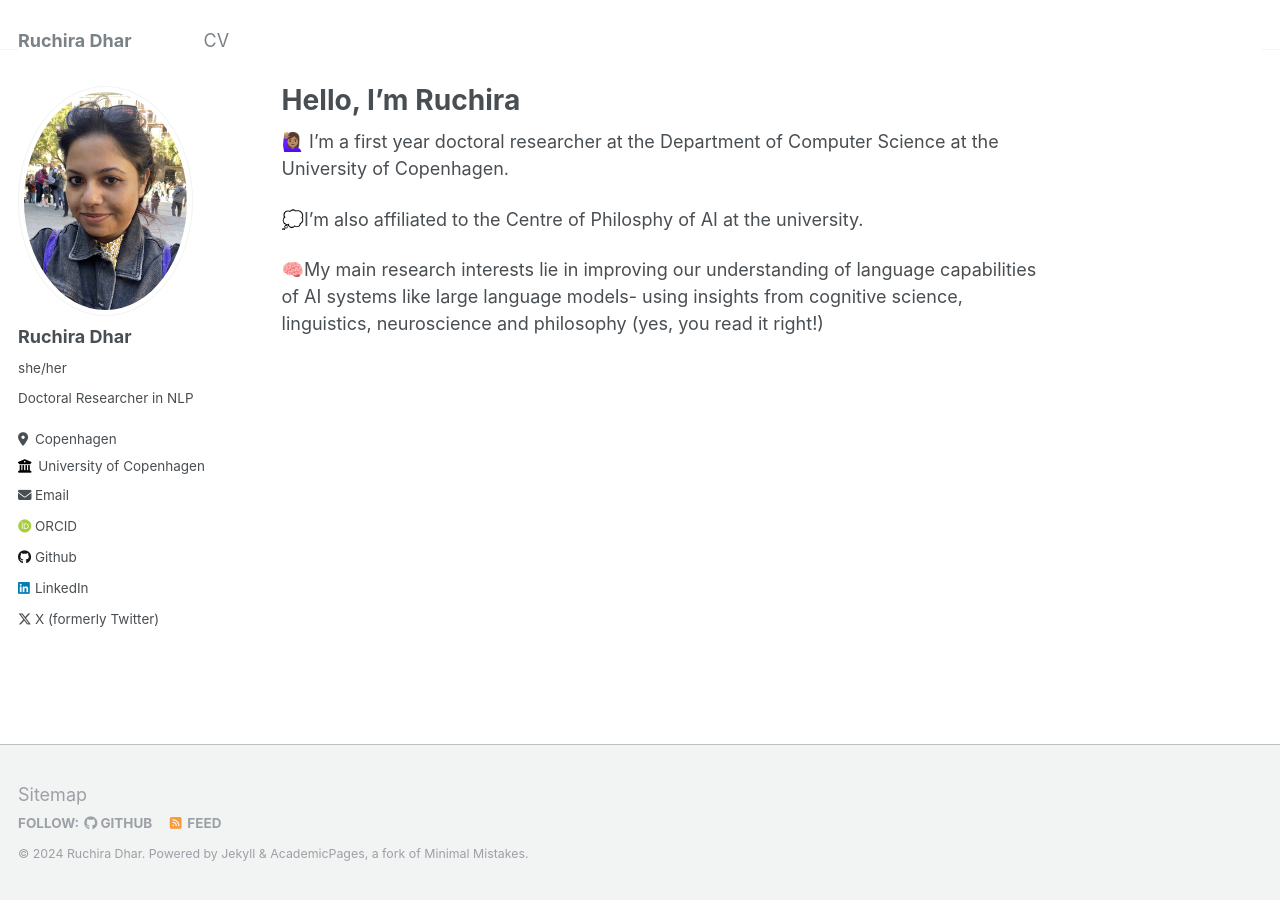
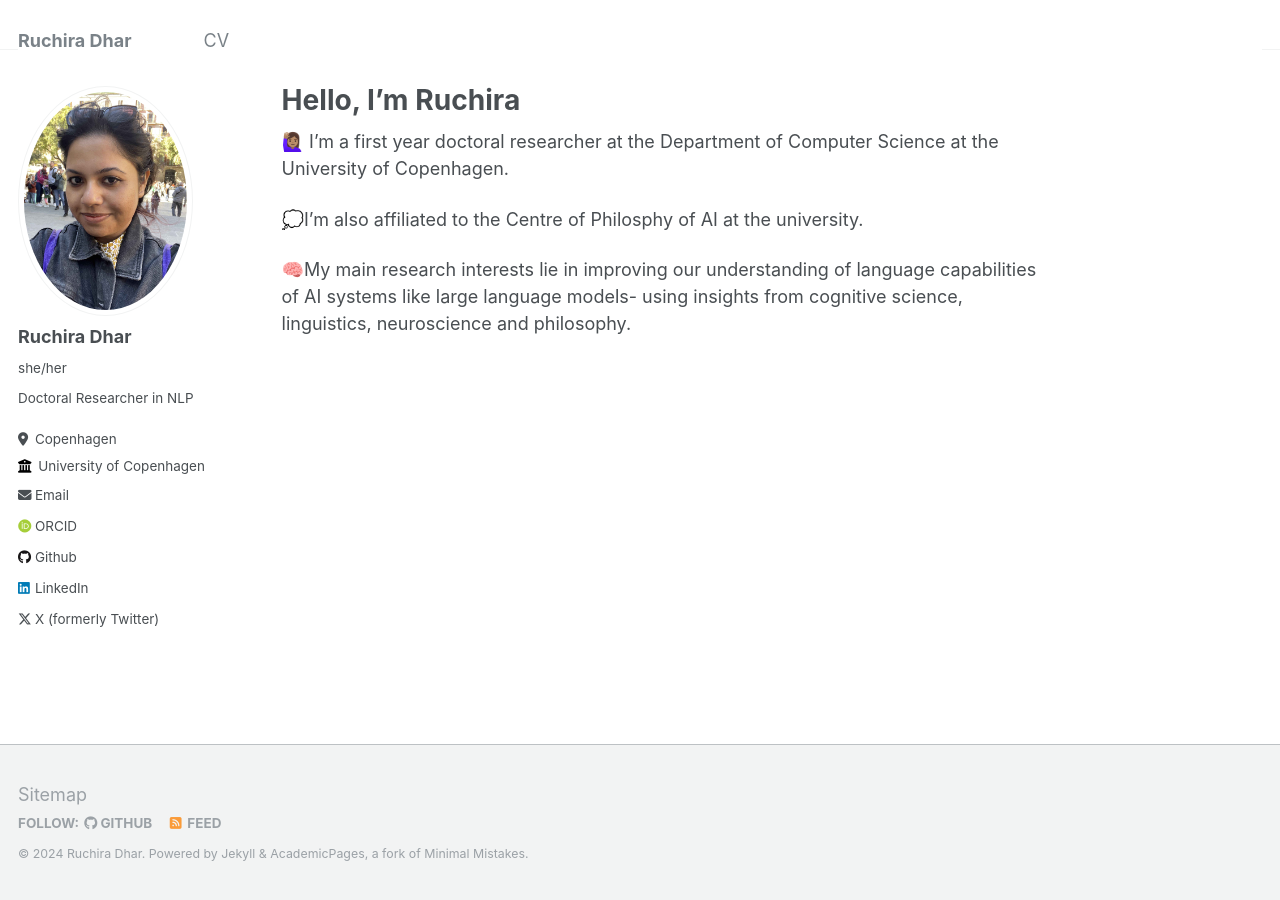
Before and after one commit to ruchiradhar/ruchiradhar.github.io, a Jekyll site: the page built from _pages/about.md, in a window 1280 px wide. Built offline with Jekyll 4.4.1, drawn with Linux system fonts in a browser that asks for light colours; some web fonts are replaced.

Commit message:
Changed about.md

```diff
--- a/_pages/about.md
+++ b/_pages/about.md
@@ -12,4 +12,4 @@ redirect_from:
 
 💭I'm also affiliated to the Centre of Philosphy of AI at the university.
 
-🧠My main research interests lie in improving our understanding of language capabilities of AI systems like large language models- using insights from cognitive science, linguistics, neuroscience and philosophy (yes, you read it right!)
+🧠My main research interests lie in improving our understanding of language capabilities of AI systems like large language models- using insights from cognitive science, linguistics, neuroscience and philosophy.
```
